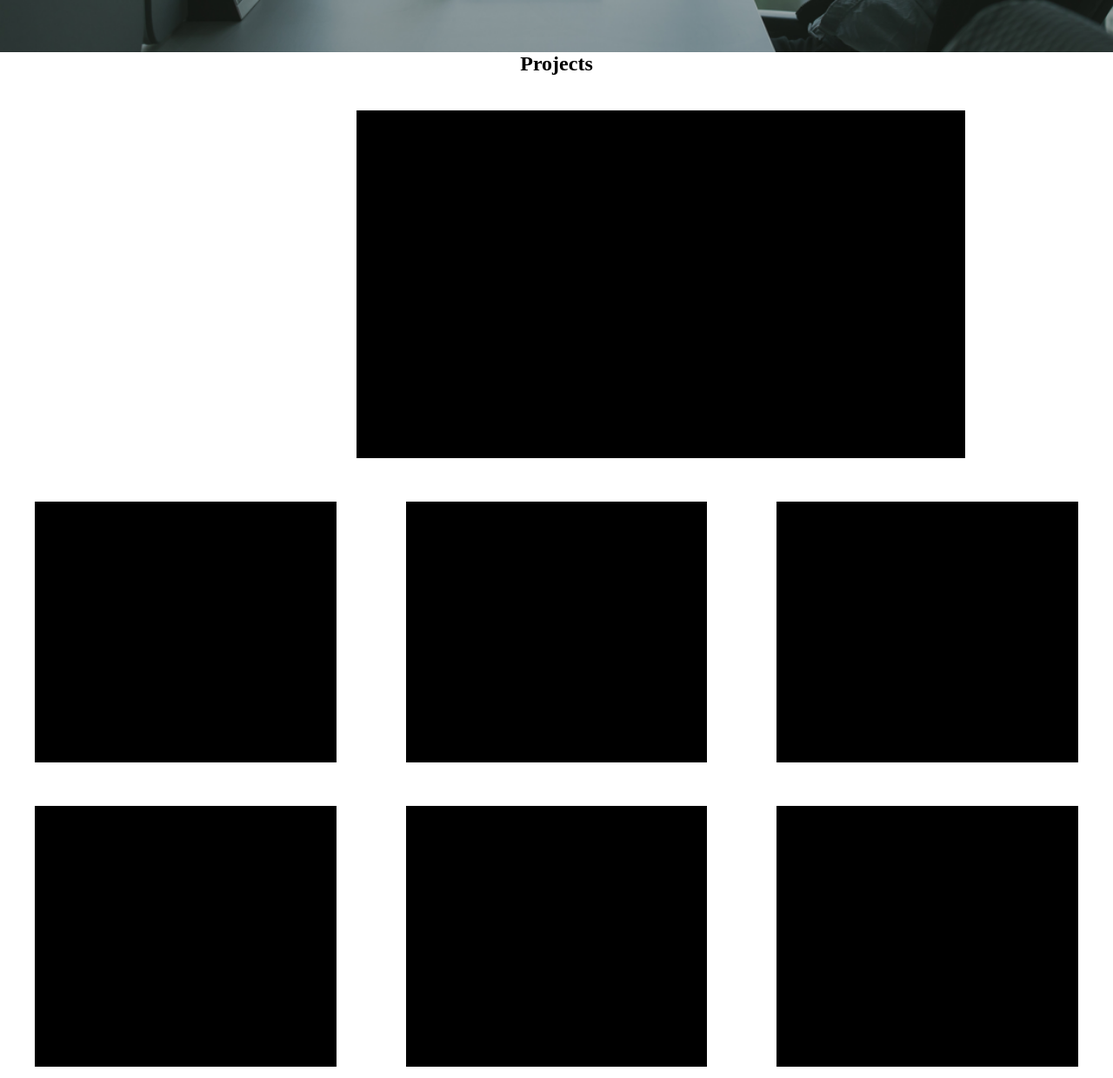
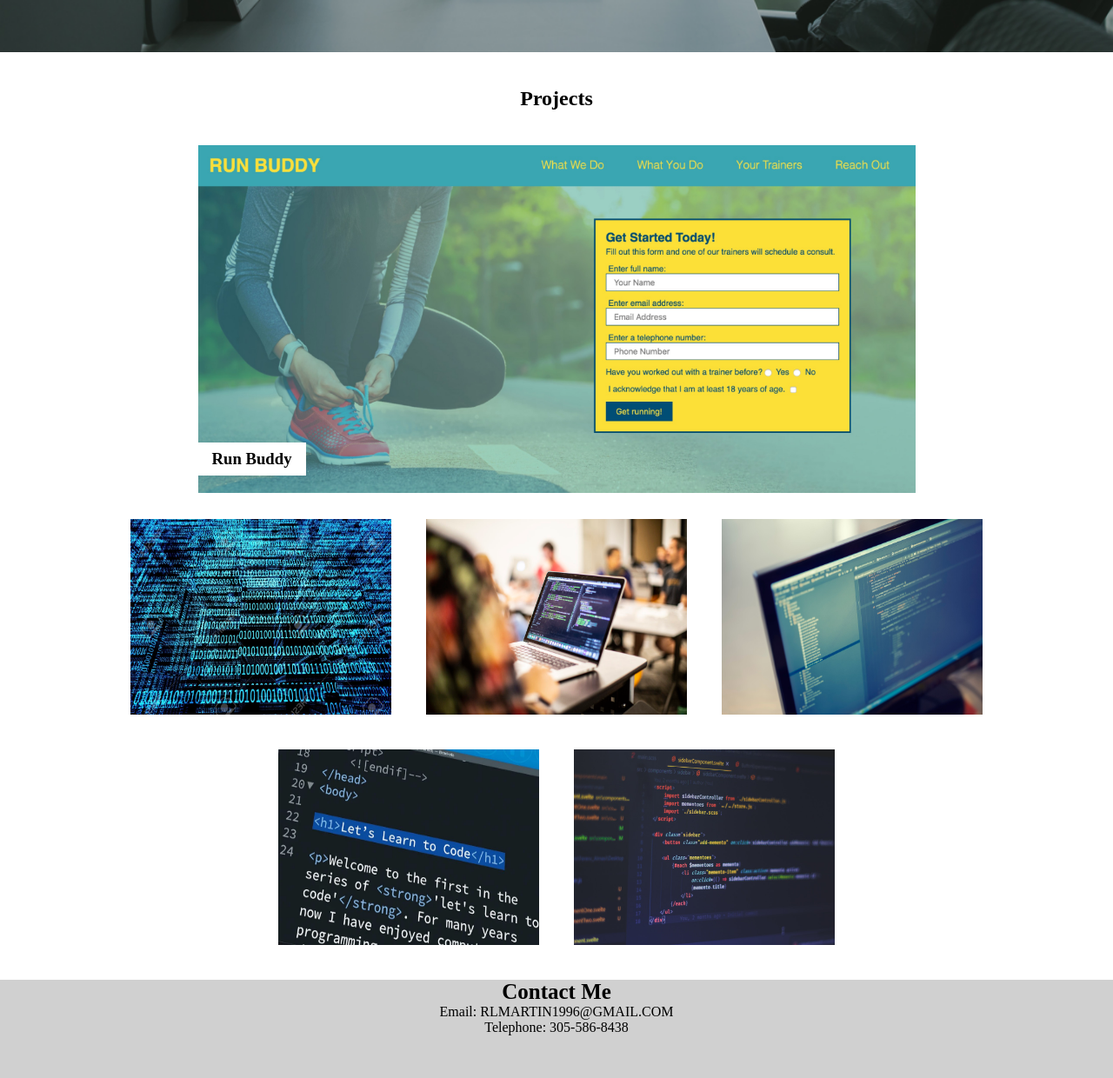
Before and after one commit to RobertMartinL/RM-Professional-Portfolio, a plain HTML site: page index.html in a window 1280 px wide. Shown: the part 540-1780 px from the top of the page at 87% size. Drawn offline with Linux system fonts and the light colour scheme.

Commit message:
just needs link to runbuddy

```diff
--- a/index.html
+++ b/index.html
@@ -37,7 +37,7 @@
                     <h2>
                         About Me
                     </h2>
-                    <img class="profile-pic" src="images/hero-rmpp4.jpg.jpg"
+                    <img class="profile-pic" src="images/hero-rmpp4.jpg.jpg" />
                     <p>
                         Hello, my name is Robert Martin and I am an up-and-coming software developer. I am currently learning to be proficient in both HTML and CSS, two vital computer languages when it comes to the developement of online applications. My goal is to complete my current program and become a top tier developer. To any possible employers reading this, I am a team-oriented and hardworking individual willing to do whatever it takes to get the job done and I know that I could be a valued member of your company. I believe that my dedication and attention to detail are my best assets, and I believe those will be self evident in the work I have linked below. Thank you for taking the time to view my portfolio.
                     </p>
@@ -50,19 +50,18 @@
             </h2>
         </div>
         <div class="first-project-container">
-            <div class="first-project">
-
-            </div>
+            <a href="" target="_blank">
+                <div class="first-project">
+                    <h3>Run Buddy</h3>
+                </div>
+            </a>
         </div>
         <div class="projectcontainer">
-            <div class="individualproject"></div>
-            <div class="individualproject"></div>
-            <div class="individualproject"></div>
-        </div>
-        <div class="projectcontainer">
-            <div class="individualproject"></div>
-            <div class="individualproject"></div>
-            <div class="individualproject"></div>
+            <img src="./images/prgimg1.jpg">
+            <img src="./images/prgimg2.jpg">
+            <img src="./images/prgimg3.jpg">
+            <img src="./images/prgimg4.jpg">
+            <img src="./images/prgimg5.jpg">
         </div>
 
         <footer>
--- a/style.css
+++ b/style.css
@@ -38,14 +38,18 @@ header nav ul li {
     opacity: 0.9;
     text-align: center;
     background-color: #f4efef;
-    height: 385px;
-    width: 400px;
+    /* height: 385px;
+    width: 400px; */
+    max-width: 500px;;
     margin-top: 25px;
     margin-left: 50px;
     padding: 10px;
     border-radius: 10px;
     border-style: solid;
     border-width: 4px;
+    display:flex;
+    flex-direction: column;
+    align-items: center;
 }
 
 .profile-pic {
@@ -57,7 +61,11 @@ header nav ul li {
 
 .project-section {
     text-align: center;
-    text-decoration: ;
+    /* text-decoration: ; */
+}
+
+.project-section h2 {
+    margin-top: 40px;
 }
 
 .first-project-container {
@@ -65,12 +73,28 @@ header nav ul li {
     height: 450px;
 }
 
+.first-project-container a {
+    text-decoration: none;
+    margin: auto;
+}
+
 .first-project {
-    margin: 40px;
-    background-color:black;
+    margin: 40px auto;
+    /* background-color:black; */
     height: 400px;
-    width: 700px;
-    margin-left: 410px;
+    width: 825px;
+    background-image: url("./images/run-buddy-pic.png");
+    background-size: cover;
+    background-position: center;
+    position: relative;
+}
+
+.first-project h3 {
+    position: absolute;
+    bottom: 20px;
+    background-color: white;
+    color: black;
+    padding:8px 16px;
 }
 
 .first-project-pic {
@@ -78,16 +102,19 @@ header nav ul li {
     width: 700px;
 }
 
-.projectcontainer{
+ .projectcontainer{
     display: flex;
-    height: 350px;
+    /* height: 350px; */
+    flex-wrap: wrap;
+    justify-content: center;
 }
 
-.individualproject{
-    margin: 40px;
-    background-color:black;
-    height: 300px;
-    width: 2000px;
+.projectcontainer img {
+    width: 300px;
+    height: 225px;
+    margin: 20px;
+    justify-items: center;
+
 }
 
 .projectimg {
@@ -99,10 +126,9 @@ header nav ul li {
     background-color: rgba(206, 206, 206, 0.949);
     height: 200px;
     position: relative;
-    height: 200px;
     margin-top: 20px;
     clear: both;
-    background-image: -;
+    /* background-image: -; */
 }
 footer div h2 {
     text-align: center;
```
Also changed, not shown: images/prgimg3.jpg (renamed from images/prgimg3.jpeg), images/prgimg4.jpg (renamed from images/prgimg4.webp).
